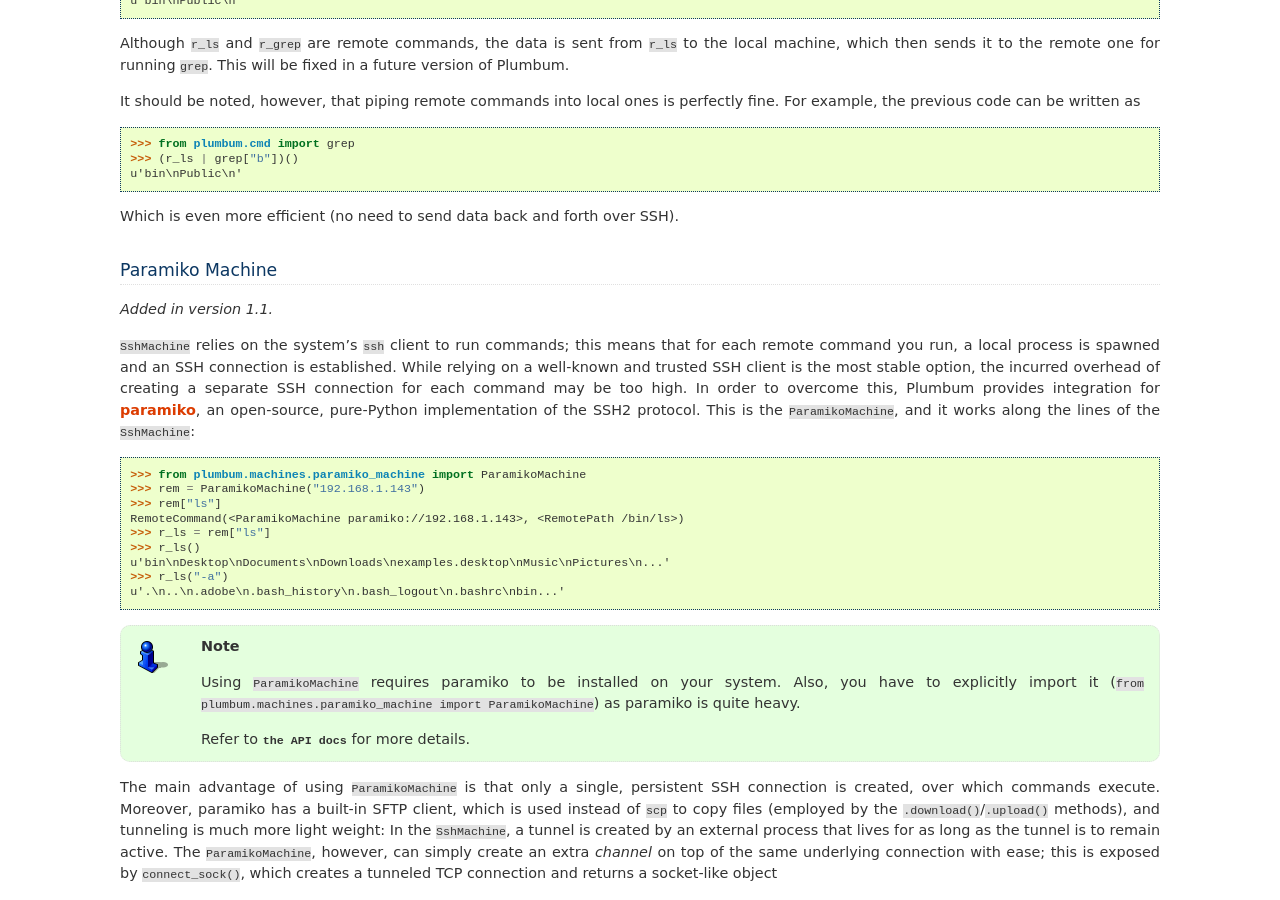
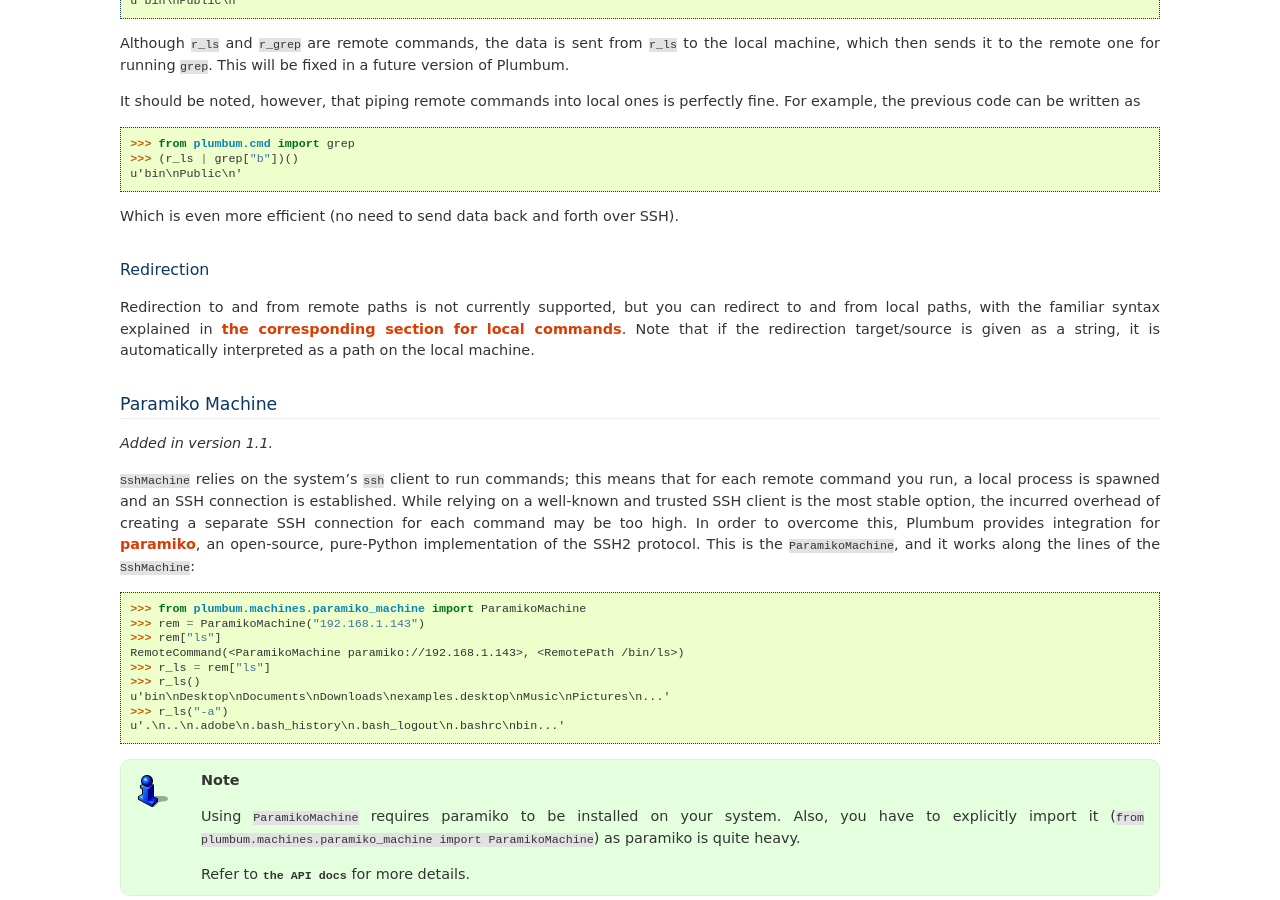
Before and after one commit to tomerfiliba/plumbum, a Sphinx documentation site: the page built from docs/remote.rst, in a window 1280 px wide and 900 px high, scrolled down 2414 px. Built offline with Sphinx 7.4.7, drawn with Linux system fonts in a browser that asks for light colours.

Commit message:
Mention redirection to/from RemotePaths in docs
Cf. #390

```diff
--- a/docs/remote.rst
+++ b/docs/remote.rst
@@ -151,6 +151,15 @@ Which is even more efficient (no need to send data back and forth over SSH).
 
 .. _guide-paramiko-machine:
 
+Redirection
+^^^^^^^^^^^
+
+Redirection to and from remote paths is not currently supported, but you can redirect to and from
+local paths, with the familiar syntax explained in
+:ref:`the corresponding section for local commands <guide-local-commands-redir>`.
+Note that if the redirection target/source is given as a string, it is automatically interpreted
+as a path on the local machine.
+
 Paramiko Machine
 ----------------
 .. versionadded:: 1.1
```
